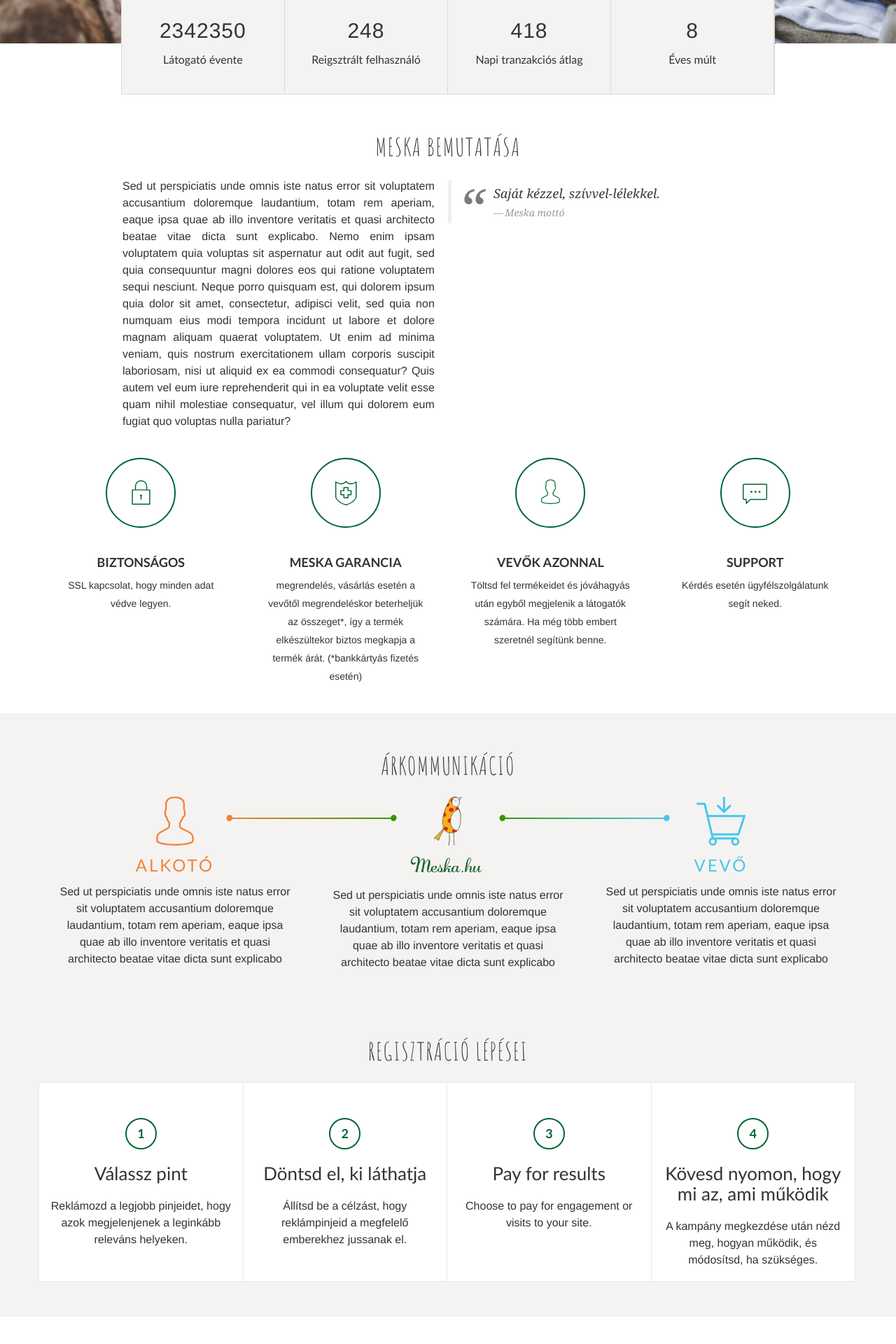
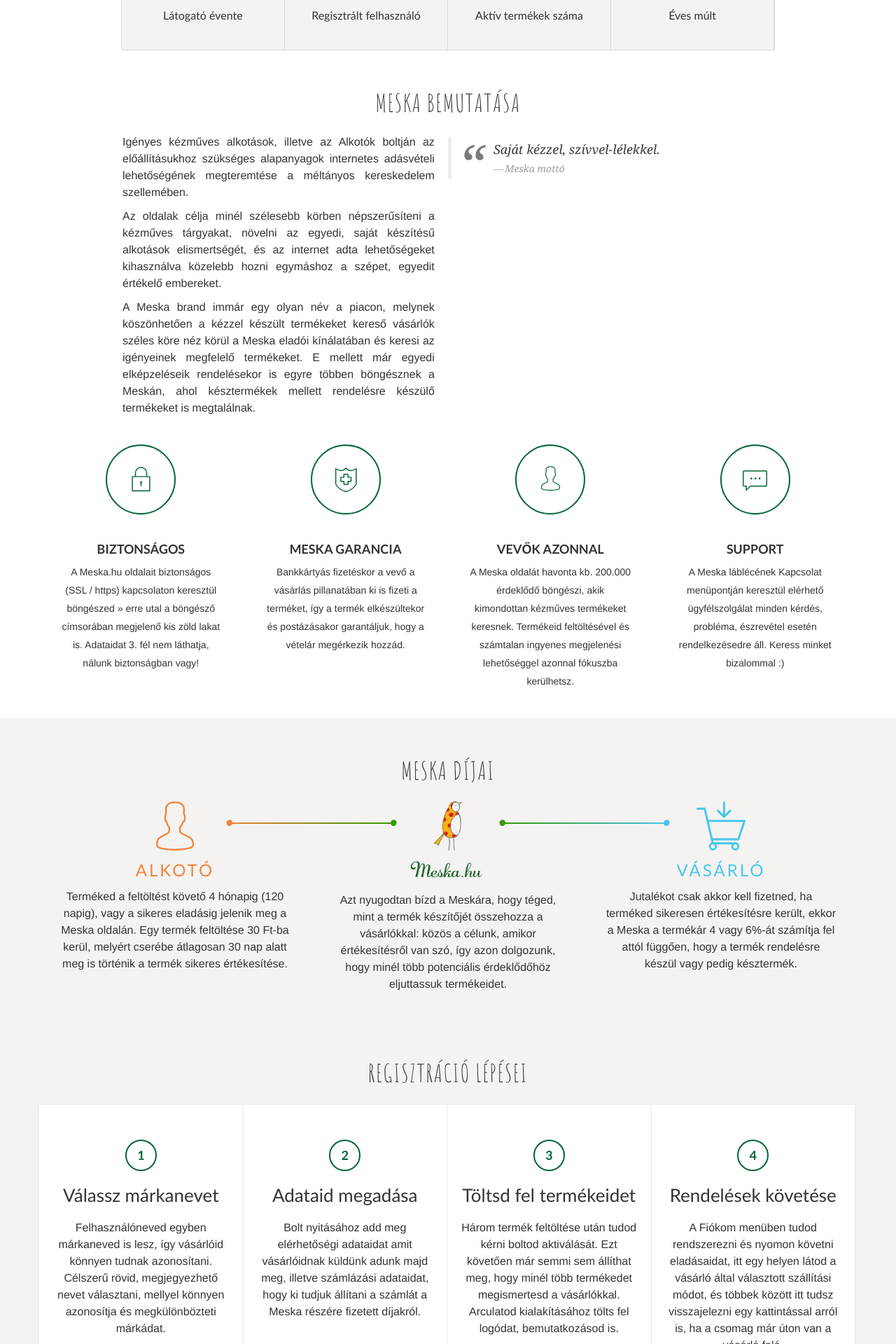
Before and after one commit to konsti01/redesign, a PHP site: page /landingpage in a window 1280 px wide. Shown: the part 425-2345 px from the top of the page at 70% size. Run offline with PHP 8.4, Linux system fonts and the light colour scheme; some libraries are stand-ins or nearby versions; some web fonts are replaced.

Commit message:
landing page szovegezes

```diff
--- a/landingpage/css/responsive.css
+++ b/landingpage/css/responsive.css
@@ -138,7 +138,7 @@
 
 	/*REG STEPS*/
 	#reg-steps .steps > div{
-		height:250px;
+		height:320px;
 	}
 	#reg-steps .steps > div .num{
 		margin:20px auto 20px;
@@ -364,7 +364,7 @@
 		width:25%;
 	}
 	#reg-steps .steps > div{
-		height:400px;
+		height:670px;
 	}
 }
 @media only screen and (min-width: 667px) and (max-width:735px){ /*iPhone 6 FEKVŐ*/
@@ -687,7 +687,7 @@
 
 	/*REG STEPS */
 	#reg-steps .steps > div{
-		height:425px;
+		height:570px;
 		width:25%;
 	}
 }
@@ -731,7 +731,7 @@
 
 	/*REG STEPS*/
 	#reg-steps .steps > div{
-		height:350px;
+		height:450px;
 	}
 }
 
--- a/landingpage/css/style.css
+++ b/landingpage/css/style.css
@@ -283,9 +283,8 @@ a:hover{
   box-shadow: inset 0 0 100px rgba(0,0,0,.5);
   */
 
-  background: #fff url("../images/bg5a.jpg") no-repeat left top;
+  background: #fff url("../images/OIZZQX0.jpg") no-repeat left top;
   background-size: cover;
-
 }
 
 .header-wrapper .full-width-carousel{
@@ -351,7 +350,7 @@ a:hover{
 	line-height: 1.33333;
     border-radius: 6px;
 	display:block;
-	width:200px;
+	width:300px;
     margin-left:auto;
 	margin-right:auto;
     font-weight: normal;
@@ -624,7 +623,7 @@ h1.section-title{
   margin-right: -1px;
   text-align: center;
   vertical-align: top;
-  height: 285px;
+  height: 400px;
 
 }
 
@@ -941,7 +940,7 @@ h1.section-title{
     border-bottom: 1px solid #e6e6e6;
     border-radius: 2px;
     -webkit-border-radius: 2px;
-    -moz-border-radius: 2px;*/
+    -moz-border-radius: 2px;
 
     -webkit-transition: background-color 0.4s linear;
     -moz-transition: background-color 0.4s linear;
--- a/landingpage/index.html
+++ b/landingpage/index.html
@@ -107,13 +107,12 @@
 			</div>
 		-->
 			<div class="text">
-				<h1>H1 cím helye</h1>
-				<p>Lorem ipsum dolor sit amet, consectetur adipiscing elit, sed do eiusmod tempor incididunt ut labore et dolore magna aliqua.
-				Ut enim ad minim veniam, quis nostrud exercitation ullamco laboris nisi ut aliquip ex ea commodo consequat.
-				Duis aute irure dolor in reprehenderit in voluptate velit esse cillum dolore eu fugiat nulla pariatur.
-				Excepteur sint occaecat cupidatat non proident, sunt in culpa qui officia deserunt mollit anim id est laborum.</p>
+				<h1>Legyél eladó a Meska oldalán!</h1>
+				<p>A Meska online vásárterén havonta kb. 200.000 egyedi látogató nézelődik és válogat az egyedi,
+                    kézzel készült termékek között.
+                    Értékesítsd Te is sikerrel alkotásaidat!</p>
 			</div>
-			<a href="" class="button">Gomb címe</a>
+			<a href="" class="button">Boltot nyitok a Meskán »</a>
 		</header>
 		<!-- HEADER END -->
 		<!-- NUMBERS START -->
@@ -130,13 +129,13 @@
 						<li class="col-sm-3 col-lg-3 column fadeInUp my-animation">
 							<div class="number-container" data-perc="248">
 								<div class="number">248</div>
-								<h6 class="number-details">Reigsztrált felhasználó</h6>
+								<h6 class="number-details">Regisztrált felhasználó</h6>
 							</div>
 						</li>
 						<li class="col-sm-3 col-lg-3 column fadeInUp my-animation">
 							<div class="number-container" data-perc="418">
 								<div class="number">418</div>
-								<h6 class="number-details">Napi tranzakciós átlag</h6>
+								<h6 class="number-details">Aktív termékek száma</h6>
 							</div>
 						</li>
 						<li class="col-sm-3 col-lg-3 column fadeInUp my-animation">
@@ -159,7 +158,9 @@
 					<div id="about-flex" class="row">
 						<div class="flex-item" class="col-md-6 col-xs-12 fadeInLeft my-animation m-bot-30">
 							<article>
-								<p>Sed ut perspiciatis unde omnis iste natus error sit voluptatem accusantium doloremque laudantium, totam rem aperiam, eaque ipsa quae ab illo inventore veritatis et quasi architecto beatae vitae dicta sunt explicabo. Nemo enim ipsam voluptatem quia voluptas sit aspernatur aut odit aut fugit, sed quia consequuntur magni dolores eos qui ratione voluptatem sequi nesciunt. Neque porro quisquam est, qui dolorem ipsum quia dolor sit amet, consectetur, adipisci velit, sed quia non numquam eius modi tempora incidunt ut labore et dolore magnam aliquam quaerat voluptatem. Ut enim ad minima veniam, quis nostrum exercitationem ullam corporis suscipit laboriosam, nisi ut aliquid ex ea commodi consequatur? Quis autem vel eum iure reprehenderit qui in ea voluptate velit esse quam nihil molestiae consequatur, vel illum qui dolorem eum fugiat quo voluptas nulla pariatur?</p>
+								<p>Igényes kézműves alkotások, illetve az Alkotók boltján az előállításukhoz szükséges alapanyagok internetes adásvételi lehetőségének megteremtése a méltányos kereskedelem szellemében.</p>
+                                <p>Az oldalak célja minél szélesebb körben népszerűsíteni a kézműves tárgyakat, növelni az egyedi, saját készítésű alkotások elismertségét, és az internet adta lehetőségeket kihasználva közelebb hozni egymáshoz a szépet, egyedit értékelő embereket.</p>
+                                <p>A Meska brand immár egy olyan név a piacon, melynek köszönhetően a kézzel készült termékeket kereső vásárlók széles köre néz körül a Meska eladói kínálatában és keresi az igényeinek megfelelő termékeket. E mellett már egyedi elképzeléseik rendelésekor is egyre többen böngésznek a Meskán, ahol késztermékek mellett rendelésre készülő termékeket is megtalálnak.</p>
 							</article>
 						</div>
 						<div class="flex-item" class="col-md-6 col-xs-12 fadeInRight my-animation m-bot-30">
@@ -187,7 +188,7 @@
 						</div>
 						<article class="price-details">
 							<h4>Biztonságos</h4>
-							<p>SSL kapcsolat, hogy minden adat védve legyen.</p>
+							<p>A Meska.hu oldalait biztonságos (SSL / https) kapcsolaton keresztül böngészed » erre utal a böngésző címsorában megjelenő kis zöld lakat is. Adataidat 3. fél nem láthatja, nálunk biztonságban vagy!</p>
 						</article>
 					</div>
 					<div class="col-md-3 col-sm-3 col-xs-12 fadeInLeft my-animation column">
@@ -197,7 +198,7 @@
 						</div>
 						<article class="price-details">
 							<h4>Meska Garancia</h4>
-							<p>megrendelés, vásárlás esetén a vevőtől megrendeléskor beterheljük az összeget*, így a termék elkészültekor biztos megkapja a termék árát. (*bankkártyás fizetés esetén)</p>
+							<p>Bankkártyás fizetéskor a vevő a vásárlás pillanatában ki is fizeti a terméket, így a termék elkészültekor és postázásakor garantáljuk, hogy a vételár megérkezik hozzád.</p>
 						</article>
 					</div>
 					<div class="col-md-3 col-sm-3 col-xs-12 fadeInRight my-animation column">
@@ -207,7 +208,7 @@
 						</div>
 						<article class="price-details">
 							<h4>Vevők azonnal</h4>
-							<p>Töltsd fel termékeidet és jóváhagyás után egyből megjelenik a látogatók számára. Ha még több embert szeretnél segítünk benne.</p>
+							<p>A Meska oldalát havonta kb. 200.000 érdeklődő böngészi, akik kimondottan kézműves termékeket keresnek. Termékeid feltöltésével és számtalan ingyenes megjelenési lehetőséggel azonnal fókuszba kerülhetsz.</p>
 						</article>
 					</div>
 					<div class="col-md-3 col-sm-3 col-xs-12 fadeInRight my-animation column">
@@ -217,7 +218,7 @@
 						</div>
 						<article class="price-details">
 							<h4>Support</h4>
-							<p>Kérdés esetén ügyfélszolgálatunk segít neked.</p>
+							<p>A Meska láblécének Kapcsolat menüpontján keresztül elérhető ügyfélszolgálat minden kérdés, probléma, észrevétel esetén rendelkezésedre áll. Keress minket bizalommal :) </p>
 						</article>
 					</div>
 				</div>
@@ -227,7 +228,7 @@
 		<!-- PRICE COMM START -->
 		<section id="price-com" class="section-main gap-main bg-color2">
 			<div class="container">
-				<h1 class="section-title">Árkommunikáció</h1>
+				<h1 class="section-title">Meska díjai</h1>
 				<div class="row">
 				<!--
 					<div class="creator-company-line fadeInLeft my-animation"></div>
@@ -240,7 +241,7 @@
 						</div>
 						<article class="price-details">
 							<h3 class="text-red">Alkotó</h3>
-							<p>Sed ut perspiciatis unde omnis iste natus error sit voluptatem accusantium doloremque laudantium, totam rem aperiam, eaque ipsa quae ab illo inventore veritatis et quasi architecto beatae vitae dicta sunt explicabo</p>
+							<p>Terméked a feltöltést követő 4 hónapig (120 napig), vagy a sikeres eladásig jelenik meg a Meska oldalán. Egy termék feltöltése 30 Ft-ba kerül, melyért cserébe átlagosan 30 nap alatt meg is történik a termék sikeres értékesítése.</p>
 						</article>
 					</div>
 					<div class="company col-md-4 col-sm-4 col-xs-12 fadeIn my-animation column">
@@ -250,7 +251,7 @@
 						</div>
 						<article class="price-details">
 							<h3 class="text-green"><img src="images/meska_logo.png" class="meska-logo-price-com"></h3>
-							<p>Sed ut perspiciatis unde omnis iste natus error sit voluptatem accusantium doloremque laudantium, totam rem aperiam, eaque ipsa quae ab illo inventore veritatis et quasi architecto beatae vitae dicta sunt explicabo</p>
+							<p>Azt nyugodtan bízd a Meskára, hogy téged, mint a termék készítőjét összehozza a vásárlókkal: közös a célunk, amikor értékesítésről van szó, így azon dolgozunk, hogy minél több potenciális érdeklődőhöz eljuttassuk termékeidet. </p>
 						</article>
 					</div>
 					<div class="customer col-md-4 col-sm-4 col-xs-12 fadeInRight my-animation column">
@@ -259,8 +260,8 @@
 							<img src="icons/svg/shopping-cart-remove.svg" class="icon-price-comm">
 						</div>
 						<article class="price-details">
-							<h3 class="text-blue">Vevő</h3>
-							<p>Sed ut perspiciatis unde omnis iste natus error sit voluptatem accusantium doloremque laudantium, totam rem aperiam, eaque ipsa quae ab illo inventore veritatis et quasi architecto beatae vitae dicta sunt explicabo</p>
+							<h3 class="text-blue">Vásárló</h3>
+							<p>Jutalékot csak akkor kell fizetned, ha terméked sikeresen értékesítésre került, ekkor a Meska a termékár 4 vagy 6%-át számítja fel attól függően, hogy a termék rendelésre készül vagy pedig késztermék.</p>
 						</article>
 					</div>
 				</div>
@@ -274,23 +275,23 @@
 				<div class="row steps" style="margin-bottom:50px;">
 						<div class="col-md-3 col-xs-12 fadeInUp my-animation">
 							<span class="num">1</span>
-							<h3>Válassz pint</h3>
-							<p>Reklámozd a legjobb pinjeidet, hogy azok megjelenjenek a leginkább releváns helyeken.</p>
+							<h3>Válassz márkanevet</h3>
+							<p>Felhasználóneved egyben márkaneved is lesz, így vásárlóid könnyen tudnak azonosítani. Célszerű rövid, megjegyezhető nevet választani, mellyel könnyen azonosítja és megkülönbözteti márkádat.</p>
 						</div>
 						<div class="col-md-3 col-xs-12 fadeInUp my-animation">
 							<span class="num">2</span>
-							<h3>Döntsd el, ki láthatja</h3>
-							<p>Állítsd be a célzást, hogy reklámpinjeid a megfelelő emberekhez jussanak el.</p>
+							<h3>Adataid megadása</h3>
+							<p>Bolt nyitásához add meg elérhetőségi adataidat amit vásárlóidnak küldünk adunk majd meg, illetve számlázási adataidat, hogy ki tudjuk állítani a számlát a Meska részére fizetett díjakról.</p>
 						</div>
 						<div class="col-md-3 col-xs-12 fadeInUp my-animation">
 							<span class="num">3</span>
-							<h3>Pay for results</h3>
-							<p>Choose to pay for engagement or visits to your site.</p>
+							<h3>Töltsd fel termékeidet</h3>
+							<p>Három termék feltöltése után tudod kérni boltod aktiválását. Ezt követően már semmi sem állíthat meg, hogy minél több termékedet megismertesd a vásárlókkal. Arculatod kialakításához tölts fel logódat, bemutatkozásod is.</p>
 						</div>
 						<div class="col-md-3 col-xs-12 fadeInUp my-animation">
 							<span class="num">4</span>
-							<h3>Kövesd nyomon, hogy mi az, ami működik</h3>
-							<p>A kampány megkezdése után nézd meg, hogyan működik, és módosítsd, ha szükséges.</p>
+							<h3>Rendelések követése</h3>
+							<p>A Fiókom menüben tudod rendszerezni és nyomon követni eladásaidat, itt egy helyen látod a vásárló által választott szállítási módot, és többek között itt tudsz visszajelezni egy kattintással arról is, ha a csomag már úton van a vásárló felé.</p>
 						</div>
 				</div>
 			</div>
@@ -299,7 +300,7 @@
 		<!-- CUSTOMERS SAY START -->
 		<section id="customers-say" class="section-main gap-main bg-color3">
 			<div class="container">
-				<h1 class="section-title">Rólunk mondták</h1>
+				<h1 class="section-title">A Meska eladói mondták</h1>
 				<div class="row">
 					<div class="col-md-12 p-top-15 fadeInDown my-animation">
 						<div id="sync1" class="slider-quotations">
```
Also changed, not shown: 1 other file.
